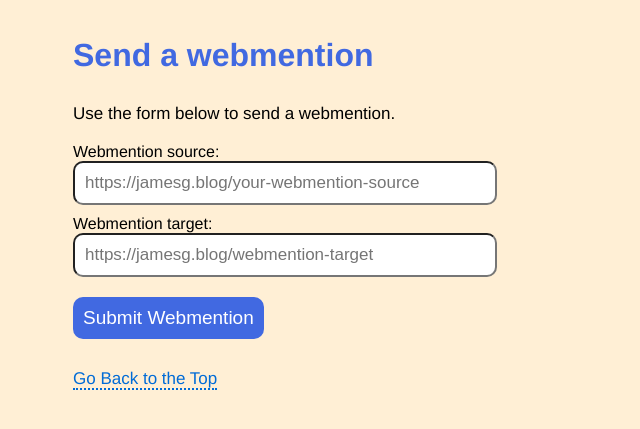
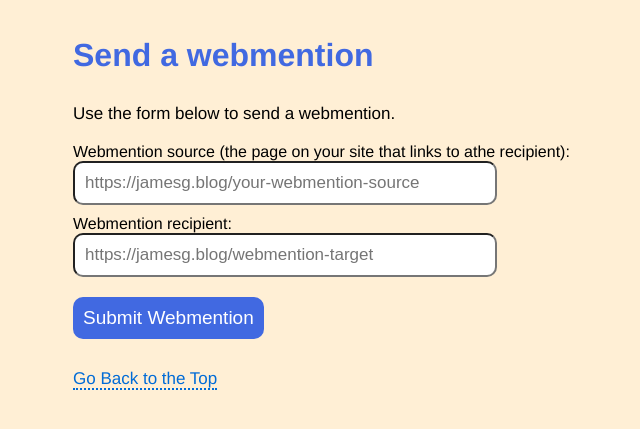
Before and after one commit to capjamesg/webmention-receiver, a Python web app: template templates/send_webmention.html in a window 1280 px wide. Shown: the part 108-537 px from the top of the page, without its empty margins (167-807 px from the left). Run offline with Jinja, Linux system fonts and the light colour scheme; the template is opened without the code that fills it, so the values that code supplies are empty.

Commit message:
improve ui, clarify /send page

```diff
--- a/main.py
+++ b/main.py
@@ -277,7 +277,7 @@ def retrieve_webmentions():
 
     return response, 200
 
-@main.route("/webhook")
+@main.route("/webhook", methods=["GET", "POST"])
 def webhook_check():
     connection = sqlite3.connect(ROOT_DIRECTORY + "/webmentions.db")
     key = request.args.get("key")
--- a/templates/auth.html
+++ b/templates/auth.html
@@ -1,6 +1,6 @@
 {% extends "base.html" %}
 {% block content %}
-  <section>
+<section class="main_content_box">
     <h1>Webmention Dashboard</h1>
     <p>Sign in is powered by IndieAuth which means you can log in to the webmention dashboard with your domain name.</p>
     <p>Enter your domain name below to log in to the dashboard.</p>
--- a/templates/index.html
+++ b/templates/index.html
@@ -4,7 +4,7 @@
     <img src="https://jamesg.blog/assets/coffeeshop.jpg" height="100" width="100" class="u-logo" alt="James sitting in a coffee shop, happily staring at a cup of coffee.">
     <h1>Welcome to <a href="https://webmention.jamesg.blog" class="u-url p-name">James' Webmention Endpoint</a>!</h1>
     <p>This webmention endpoint is run by {{ config.ME }}.</p>
-    <p>If you are the owner of this site, you can log in and view your webmentions.</p>
+    <p class="p-summary">This site lets you view your webmentions (for approved users only).</p>
     <h2>What are webmentions?</h2>
     <p>The webmention specification provides a way in which websites can send interactions to each other such as likes, replies, and bookmarks.</p>
     <p>Many sites owned by IndieWeb community members (including this one!) support receiving webmentions.</p>
--- a/templates/send_webmention.html
+++ b/templates/send_webmention.html
@@ -13,9 +13,9 @@
         {% endif %}
     {% endwith %}
     <form action="/send" method="POST">
-        <label for="source">Webmention source:</label><br>
+        <label for="source">Webmention source (the page on your site that links to athe recipient):</label><br>
         <input type="url" name="source" id="source" placeholder="https://jamesg.blog/your-webmention-source" pattern="https://.*" required/><br>
-        <label for="target">Webmention target:</label><br>
+        <label for="target">Webmention recipient:</label><br>
         <input type="url" name="target" id="target" placeholder="https://jamesg.blog/webmention-target" pattern="https://.*" required/><br>
         <input type="submit" value="Submit Webmention">
     </form>
```
Also changed, not shown: templates/setup.html (+1 -10 lines). Lines whose indentation alone changed are shown as unchanged.
